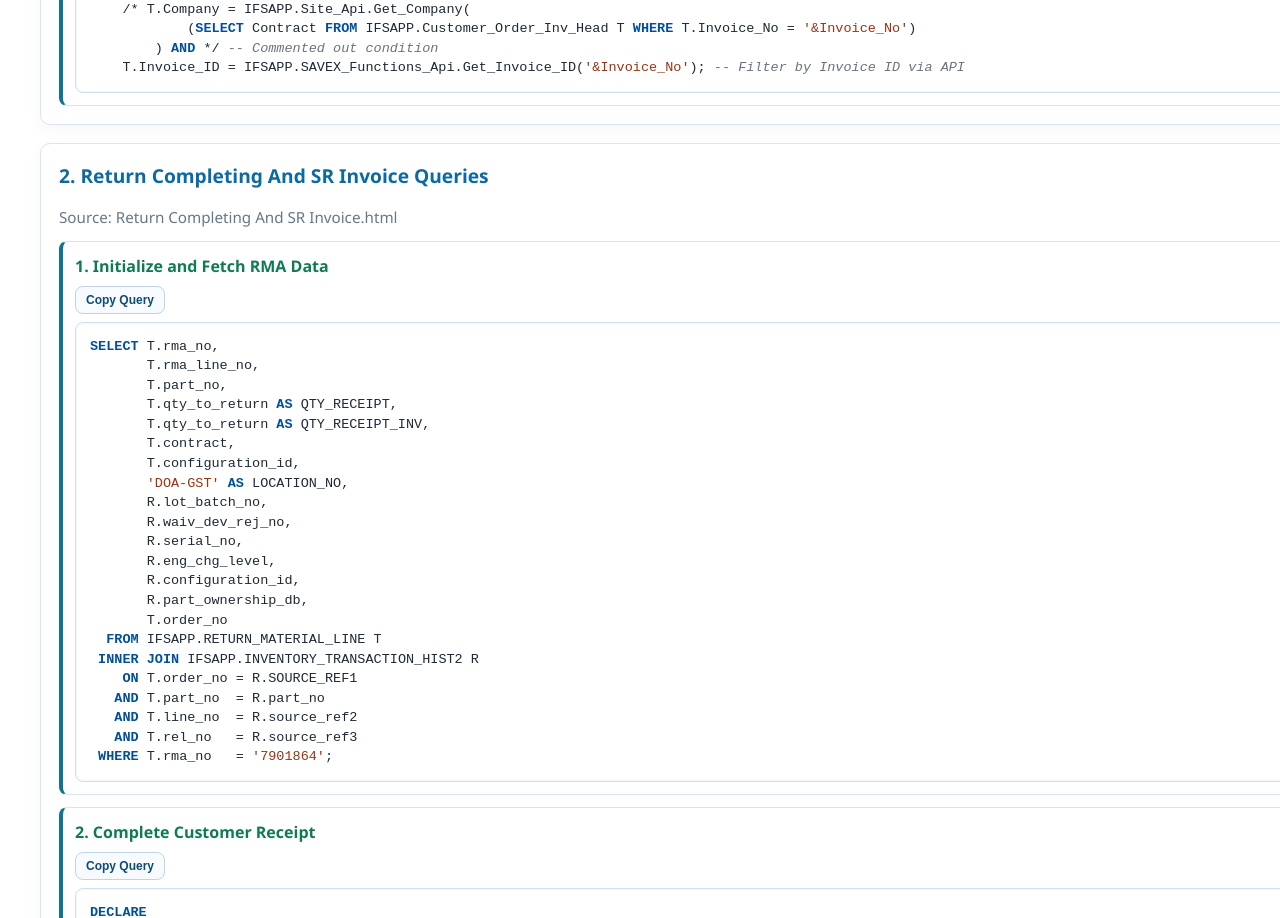
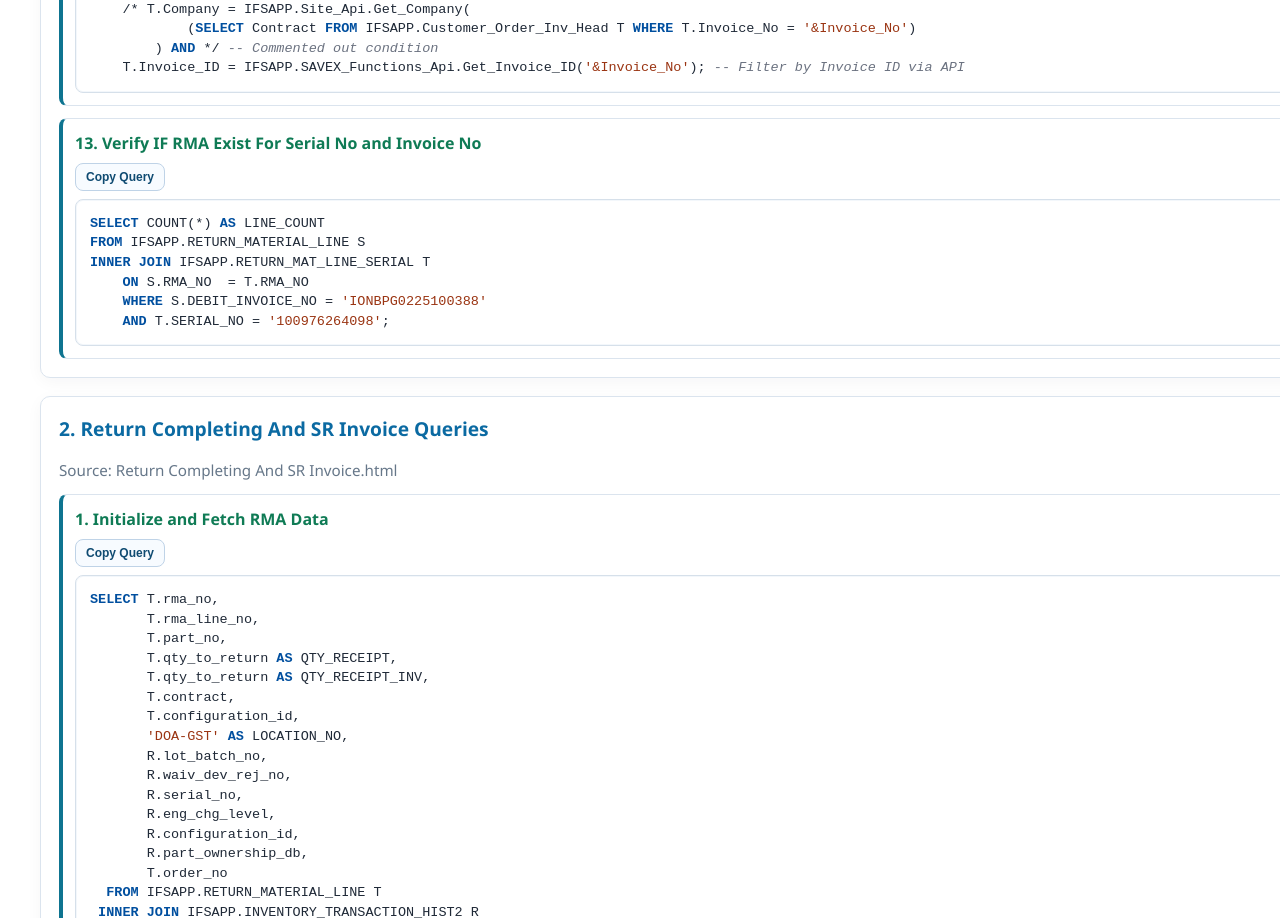
Before and after one commit to RamsumerNishad/webpublisher, a plain HTML site: page DOA_Project_PLSQL_Queries.html in a window 1280 px wide. Shown: the part 7651-8569 px from the top of the page. Drawn offline with Linux system fonts and the light colour scheme.

Commit message:
Update DOA_Project_PLSQL_Queries.html

```diff
--- a/DOA_Project_PLSQL_Queries.html
+++ b/DOA_Project_PLSQL_Queries.html
@@ -487,6 +487,15 @@ WHERE
             (SELECT Contract FROM IFSAPP.Customer_Order_Inv_Head T WHERE T.Invoice_No = &#x27;&amp;Invoice_No&#x27;)
         ) AND */ -- Commented out condition
     T.Invoice_ID = IFSAPP.SAVEX_Functions_Api.Get_Invoice_ID(&#x27;&amp;Invoice_No&#x27;); -- Filter by Invoice ID via API</pre>
+      </div>
+      <div class="query">
+        <h3>13. Verify IF RMA Exist For Serial No and Invoice No</h3>
+        <pre>SELECT COUNT(*) AS LINE_COUNT
+FROM IFSAPP.RETURN_MATERIAL_LINE S
+INNER JOIN IFSAPP.RETURN_MAT_LINE_SERIAL T
+    ON S.RMA_NO  = T.RMA_NO
+    WHERE S.DEBIT_INVOICE_NO = &#x27;IONBPG0225100388&#x27;
+    AND T.SERIAL_NO = &#x27;100976264098&#x27;;</pre>
       </div>
     </section>
 
```
